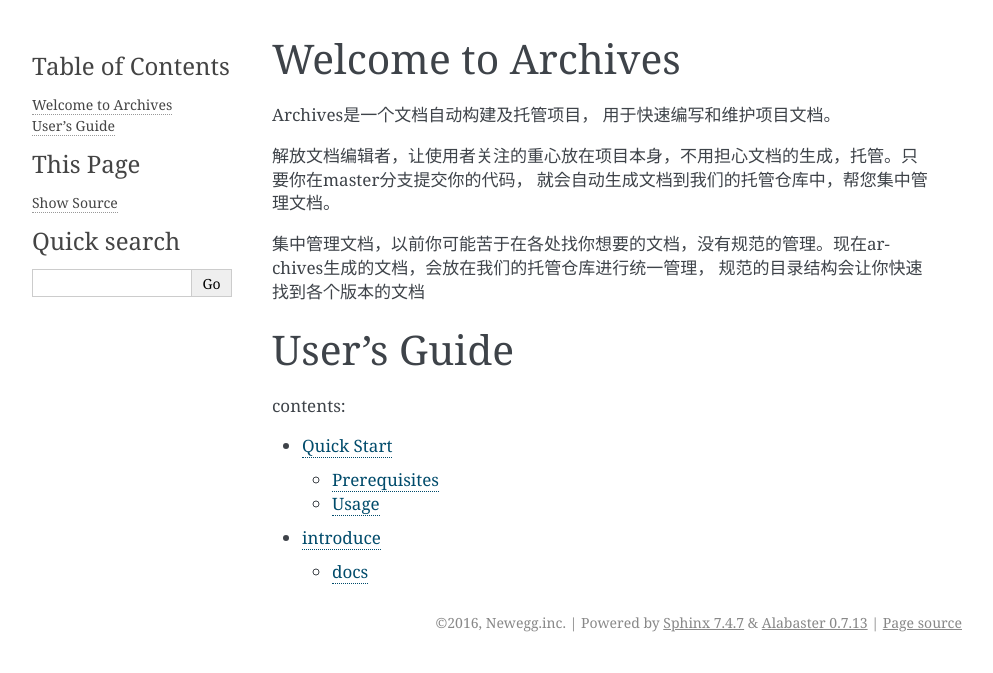
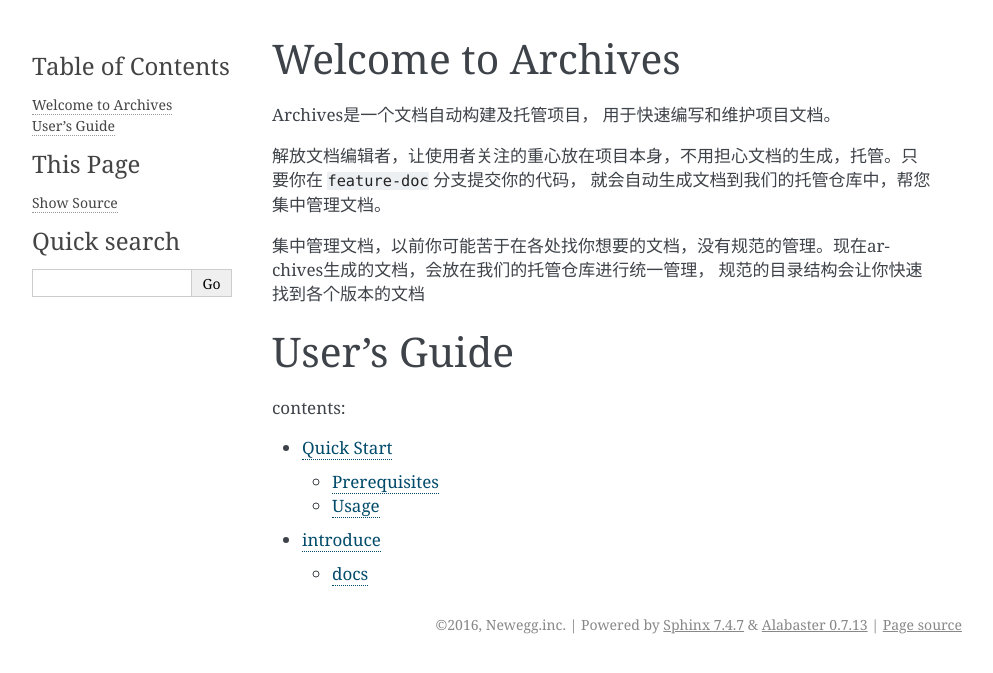
Before and after one commit to by46/archives, a Sphinx documentation site: the page built from doc/index.rst, in a window 1280 px wide. Shown: the top 673 px of the page, without its empty margins (148-1141 px from the left). Built offline with Sphinx 7.4.7, drawn with Linux system fonts in a browser that asks for light colours.

Commit message:
format doc

```diff
--- a/doc/index.rst
+++ b/doc/index.rst
@@ -7,7 +7,7 @@ Welcome to Archives
 ========================
 Archives是一个文档自动构建及托管项目， 用于快速编写和维护项目文档。
 
-解放文档编辑者，让使用者关注的重心放在项目本身，不用担心文档的生成，托管。只要你在master分支提交你的代码，
+解放文档编辑者，让使用者关注的重心放在项目本身，不用担心文档的生成，托管。只要你在 ``feature-doc`` 分支提交你的代码，
 就会自动生成文档到我们的托管仓库中，帮您集中管理文档。
 
 集中管理文档，以前你可能苦于在各处找你想要的文档，没有规范的管理。现在archives生成的文档，会放在我们的托管仓库进行统一管理，
```
Also changed, not shown: README.md (+1 -1 lines).
